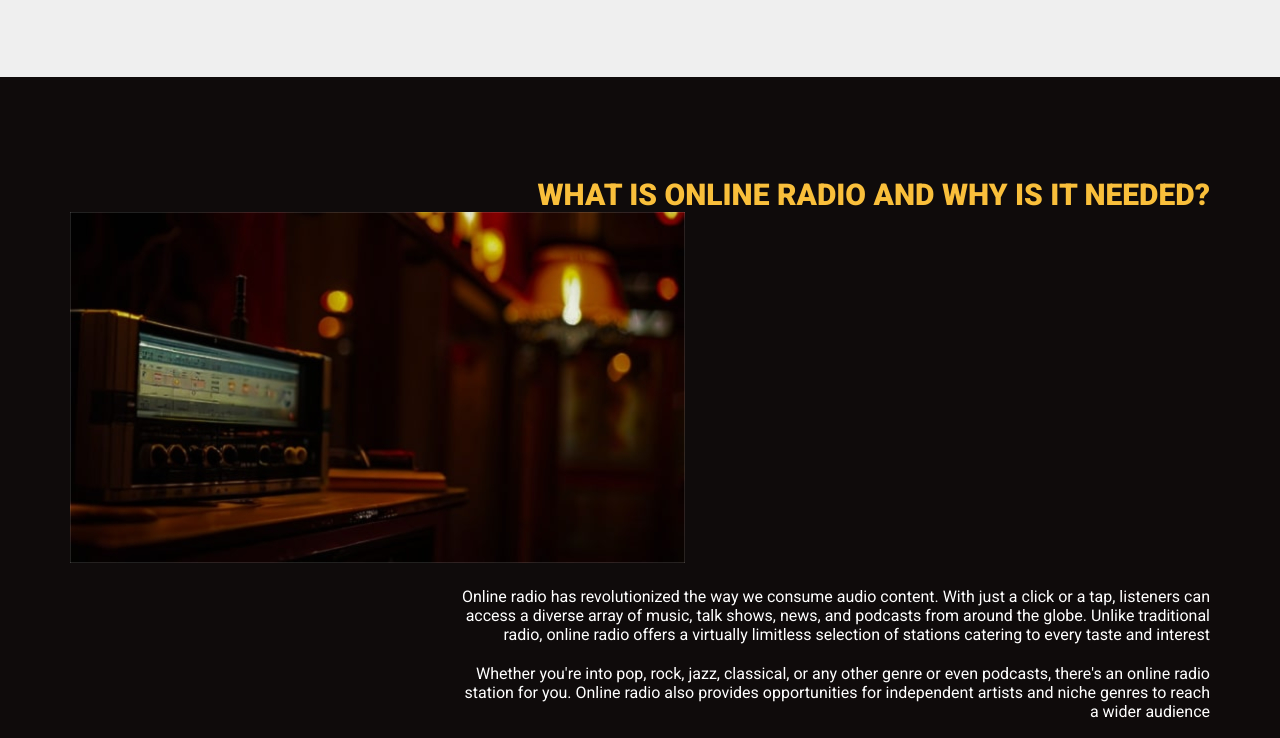
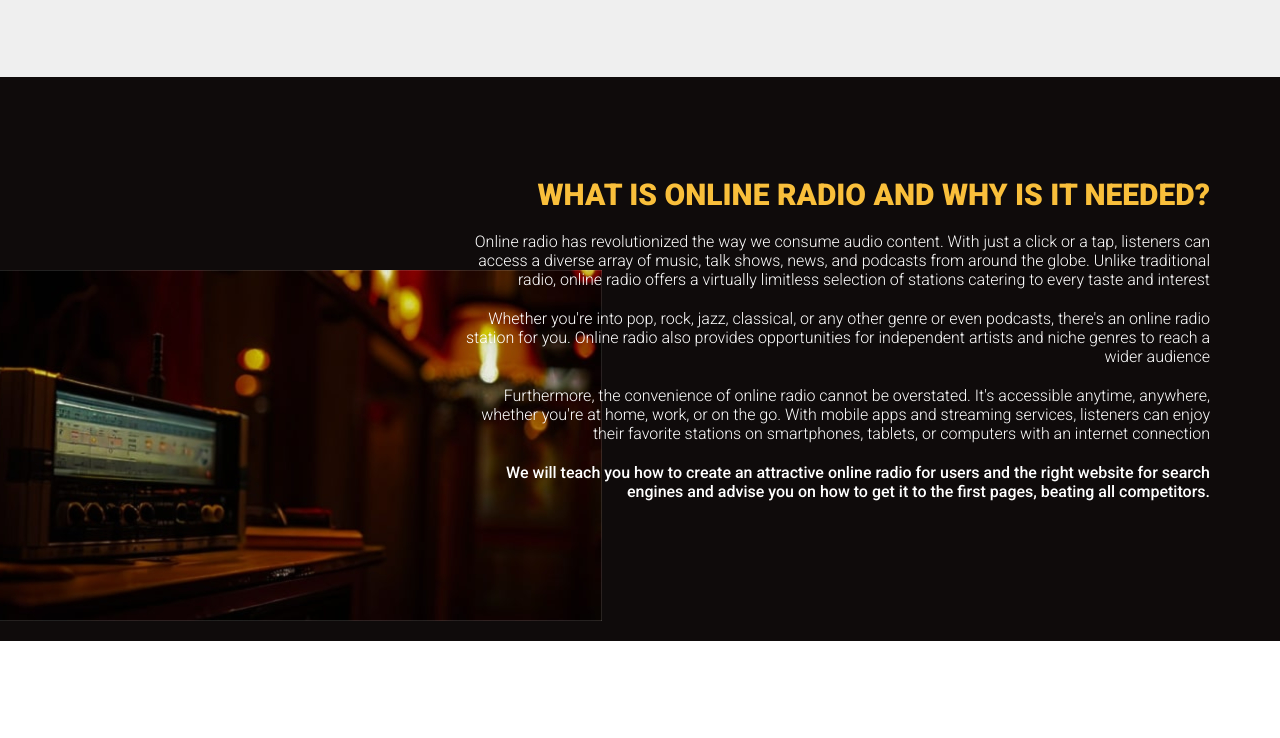
Before and after one commit to Revy1664/radio, a plain HTML site: page src/index.html in a window 1280 px wide. Shown: the part 1337-2075 px from the top of the page. After the commit the page ends 1978 px from the top, so only its background shows below. Drawn offline with Linux system fonts and the light colour scheme.

Commit message:
fisihed the third section

```diff
--- a/src/css/style.css
+++ b/src/css/style.css
@@ -10,6 +10,7 @@ a {
 }
 
 .container {
+    position: relative;
     max-width: 1140px;
     margin: 0px auto;
 }
@@ -19,6 +20,10 @@ a {
     text-align: center;
     text-transform: uppercase;
     letter-spacing: 0px;
+}
+
+.info__descr.medium {
+    font-weight: 500;
 }
 
 .title__colored {
@@ -169,6 +174,7 @@ a {
 }
 
 .info {
+    min-height: 564px;
     background: rgba(15, 11, 11, 1);
     padding: 100px 0px 140px 0px;
 }
@@ -180,12 +186,18 @@ a {
 }
 
 .info__descr {
-    margin-left: 390px;
+    position: relative;
+    padding-left: 390px;
     margin-top: 20px;
     color: rgba(255, 255, 255, 1);
     text-align: right;
+    font-weight: 300;
+    z-index: 2;
 }
 
-.medium {
-    font-weight: 500;
+.info__img {
+    position: absolute;
+    top: 93px;
+    left: -83px;
+    z-index: 1;
 }
```
